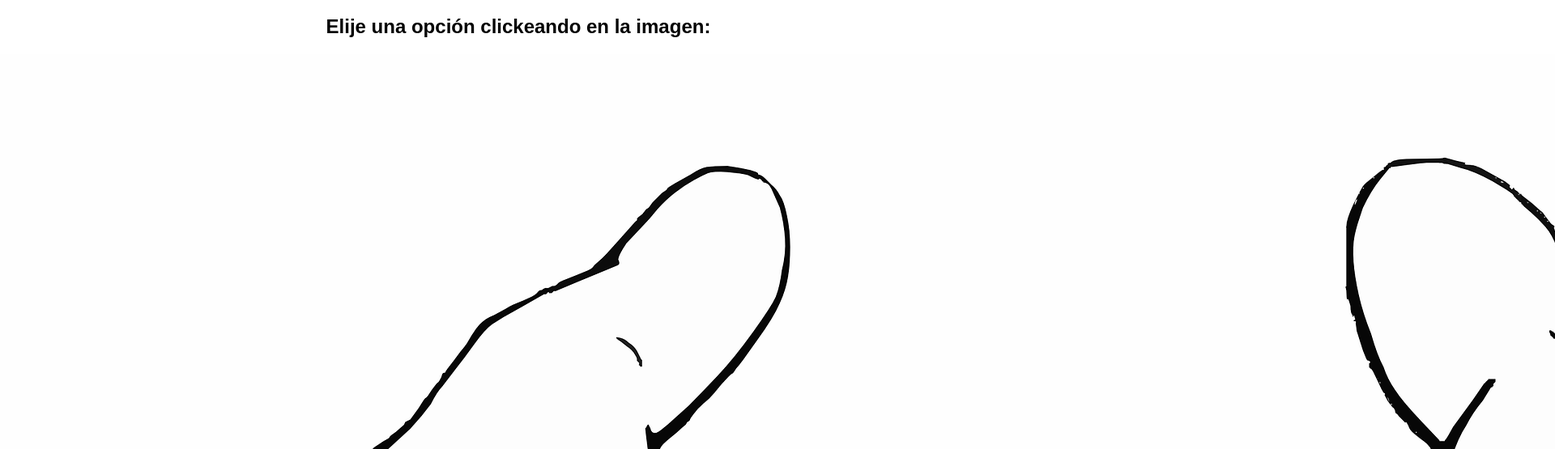
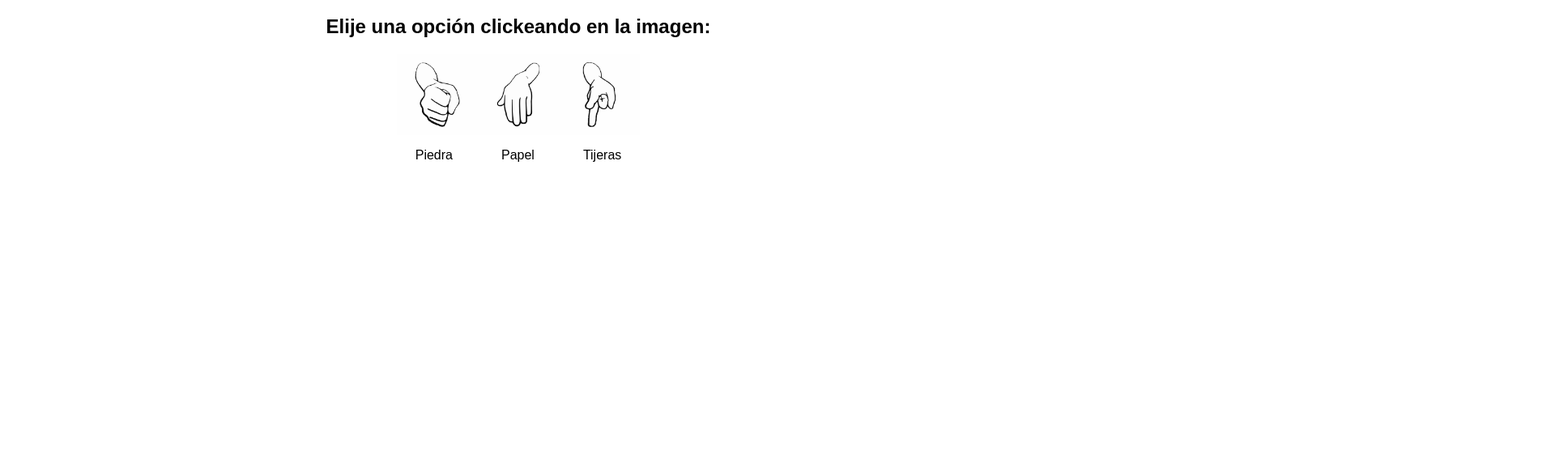
Before and after one commit to j-marcos-b/piedra-papel-tijeras, a plain HTML site: page index.html in a window 1280 px wide. Shown: the part 61-616 px from the top of the page at 81% size, 1920 px wide, since content can reach past the window. Drawn offline with Linux system fonts and the light colour scheme.

Commit message:
Update styles.css
se introducen estilos a las imagenes

```diff
--- a/styles.css
+++ b/styles.css
@@ -21,3 +21,10 @@ h2 {
 #puntuacion {
     text-align: center;
 }
+
+#piedra,
+#papel,
+#tijeras {
+    width: 100px;
+    cursor: pointer;
+}
```
